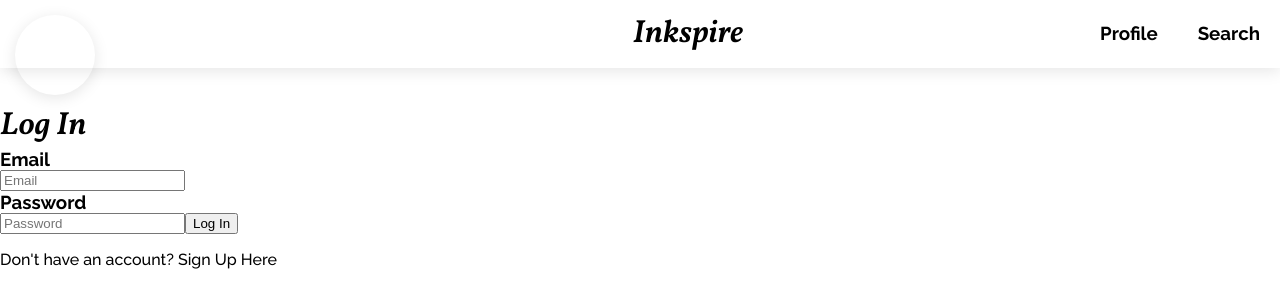
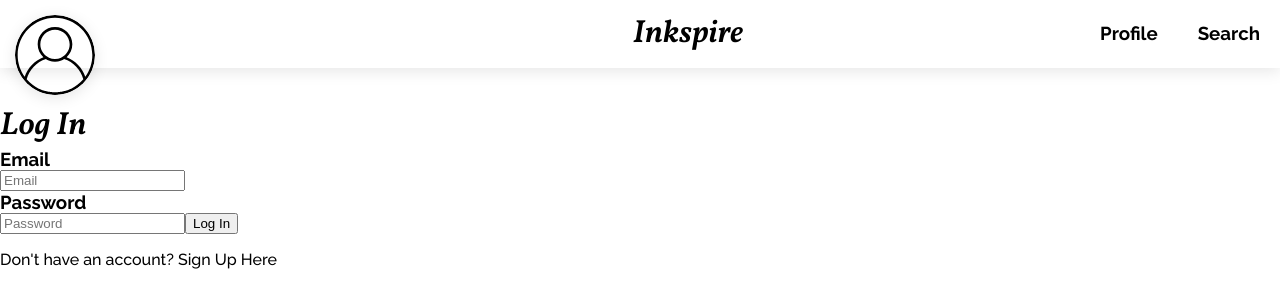
Before and after one commit to cleocleocleo/capstone-inkspire, a React (Create React App) app in the folder client/: page /login in a window 1280 px wide. Shown: the top 308 px of the page. Built offline with nearby package versions, Linux system fonts and the light colour scheme; no server answers; the database is empty; the HTML template or start-up script is replaced by a standard one.

Commit message:
Add default profile image to Nav bar
If no user is logged in, a default picture will load.

```diff
--- a/client/src/App.js
+++ b/client/src/App.js
@@ -10,12 +10,12 @@
 import { auth } from './services/firebase';
 
 
-function PrivateRoute({ component: Component, authenticated, ...rest }) {
+function PrivateRoute({ component: Component, authenticated, user, ...rest }) {
     return (
         <Route
             {...rest}
-            render={(props) => authenticated === true
-            ? <Component {...props} />
+            render={(props) => (authenticated === true)
+            ? <Component {...props} user={user} />
             : <Redirect to={{ pathname: 'login', state: {from: props.location} }} />}
         />
     )
@@ -35,7 +35,7 @@
 const App = () => {
     const [authenticated, setAuthenticated] = useState(false);
     const [isloading, setIsLoading] = useState(true);
-    const [user, setUser] = useState(null)
+    const [user, setUser] = useState(null);
 
     useEffect( () => {
         auth().onAuthStateChanged((user) => {
@@ -50,7 +50,7 @@
         });
     }, []);
 
-    return (isloading === true && !user ) ? <h2>Loading...</h2> : (
+    return isloading === true ? <h2>Loading...</h2> : (
         <BrowserRouter>
             <Nav user={user} />
             <Switch>
--- a/client/src/components/Nav/Nav.js
+++ b/client/src/components/Nav/Nav.js
@@ -1,19 +1,26 @@
 import './Nav.scss';
 import { Link } from 'react-router-dom';
 import useFirestore from '../../hooks/useFirestore';
+import userIcon from '../../assets/icons/user.svg';
 
 const Nav = ({ user }) => {
     const { docs } = useFirestore('users');
-    const getUser = docs.filter(doc => doc.id === user.uid);
+
+    const checkUser = () => {
+        if (docs[0] && user) {
+        const userData = docs.filter(doc => doc.id === user.uid);
+        return userData[0].profileImg
+        } else {
+            return userIcon
+        }
+    }
 
     return (
         <nav className="nav">
             <Link to="/profile">
                 <div className="nav__profile-container">
-                    { getUser[0] &&
                         <img className="nav__profile-img"
-                        src={getUser[0].profileImg} alt=""/>
-                    }
+                        src={checkUser()} alt=""/>
                 </div>
             </Link>
             <Link to="/">
--- a/client/src/pages/Profile.js
+++ b/client/src/pages/Profile.js
@@ -5,7 +5,6 @@
 
 const Profile = () => {
     const [selectedImg, setSelectedImg] = useState(null);
-
     return (
         <div>
             <h1>Profile Page - </h1>
```
Also changed, not shown: client/src/assets/icons/user.svg (added).
